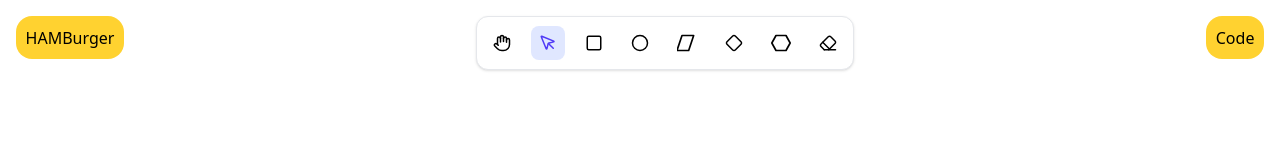
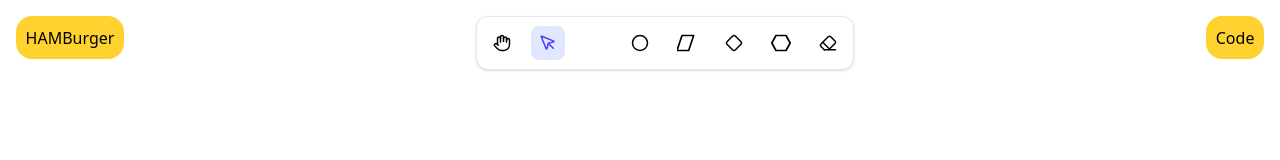
Before and after one commit to HimanshuBisht23L/Flow2Code, a React (Vite) app in the folder frontend/: page / in a window 1280 px wide. Shown: the top 160 px of the page. Built offline with nearby package versions, Linux system fonts and the light colour scheme.

Commit message:
navbar functionlity

```diff
--- a/frontend/src/components/Navbar2.jsx
+++ b/frontend/src/components/Navbar2.jsx
@@ -1,4 +1,3 @@
-import { useState } from "react";
 import {
   Hand,
   MousePointer,
@@ -22,12 +21,13 @@ const Hexagon = ({ size = 20, color = "currentColor" }) => (
     stroke={color} strokeWidth="2" strokeLinecap="round" strokeLinejoin="round">
     <polygon points="6 3 18 3 23 12 18 21 6 21 1 12" />
   </svg>
+
 );
 
 const tools = [
   { id: "hand", icon: <Hand size={18} /> },
   { id: "pointer", icon: <MousePointer size={18} /> },
-  { id: "rectangle", icon: <Square size={18} />, shape: true },
+  { id: "rectangle", icon: <Square size={18} stroke="1" />, shape: true },
   { id: "circle", icon: <Circle size={18} />, shape: true },
   { id: "parallelogram", icon: <Parallelogram />, shape: true },
   { id: "diamond", icon: <Diamond size={18} />, shape: true },
@@ -35,12 +35,11 @@ const tools = [
   { id: "eraser", icon: <Eraser size={18} />, eraser: true },
 ];
 
-export default function MinimalToolbar({ setSelectedShape, setShape, sendFlowBackend, setpressdelete, setpanbtn, setpointer }) {
-  const [activeTool, setActiveTool] = useState("pointer");
+export default function MinimalToolbar({ setSelectedShape, setShape, sendFlowBackend, setpressdelete, setActiveTool, activeTool }) {
 
   const handleClick = (tool) => {
-    setpointer(false)
     setActiveTool(tool.id);
+
     if (tool.shape) {
       setSelectedShape(true);
       setShape(tool.id);
--- a/frontend/src/components/Projectpage.jsx
+++ b/frontend/src/components/Projectpage.jsx
@@ -28,8 +28,8 @@ export default function Projectpage() {
     const [shape, setshape] = useState("")
     const [pressdelete, setpressdelete] = useState(false)
     const [nodeSelect, setnodeSelect] = useState(null)
-    const [panBtn, setpanbtn] = useState(false)
-    const [pointer, setpointer] = useState(true)
+    const [activeTool, setActiveTool] = useState("pointer");
+
 
     const [editingNode, setEditingNode] = useState(null);
 
@@ -71,6 +71,10 @@ export default function Projectpage() {
         };
 
         setNodes((prev) => [...prev, newnode]);
+
+        setSelectedShape(false);
+        setshape("");
+        setActiveTool("pointer");
         i++
 
     }, [setNodes, shape, selectedshape])
@@ -238,10 +242,8 @@ export default function Projectpage() {
                     setShape={setshape}
                     sendFlowBackend={sendFlowBackend}
                     setpressdelete={setpressdelete}
-                    setpanbtn={setpanbtn}
-                    setpointer={setpointer}
-
-
+                    setActiveTool={setActiveTool}
+                    activeTool={activeTool}
                 />
 
 
```
